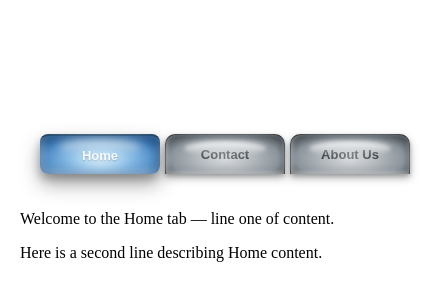
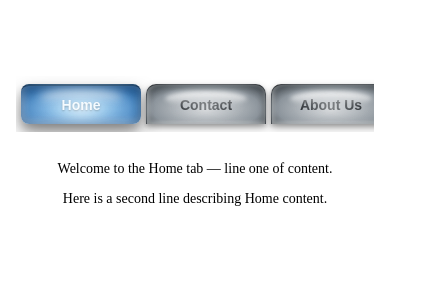
Before and after one commit to Harshil000/ButtonShowcase, a plain HTML site: page index.html in a window 390 px wide. Shown: the part 266-566 px from the top of the page, 430 px wide, since content can reach past the window. Drawn offline with Linux system fonts and the light colour scheme.

Commit message:
responsive updates

```diff
--- a/index.css
+++ b/index.css
@@ -1,4 +1,8 @@
-body {
+* {
+    box-sizing: border-box;
+  }
+
+  body {
     display: flex;
     flex-direction: column;
     justify-content: center;
@@ -11,14 +15,26 @@ body {
     padding: 40px 20px;
   }
 
+  /* Responsive container */
+  .tabs-small-container {
+    width: 100%;
+    max-width: 1200px;
+    margin: 0 auto;
+    padding: 0 15px;
+  }
+
   .tabs-container {
     display: flex;
     gap: 5px;
     padding: 20px;
     align-items: flex-end;
+    flex-wrap: wrap;
+    justify-content: center;
+    width: 100%;
   }
 
   .tab {
+    /* Bootstrap default button size: maintain fixed size for consistency */
     width: 150px;
     height: 50px;
     border: none;
@@ -34,11 +50,13 @@ body {
     border-top: 1px solid rgba(0, 0, 0, 0.4);
     border-left: 1px solid rgba(0, 0, 0, 0.2);
     border-right: 1px solid rgba(0, 0, 0, 0.2);
-    font-size: 15px;
-    font-weight: 700;
+    font-size: 16px;
+    font-weight: 800;
     color: #212529;
     border-radius: 8px;
     overflow: hidden;
+    /* Ensure buttons don't shrink on small screens */
+    flex-shrink: 0;
   }
   .tab::before {
     content: "";
@@ -81,6 +99,7 @@ body {
             backdrop-filter: blur(10px);
     border-top: 2px solid rgba(0, 0, 0, 0.4);
     color: #ffffff;
+    font-weight: 900;
     text-shadow: 0 1px 2px rgba(0, 0, 0, 0.35);
   }
   .tab:hover:not(.active)::before,
@@ -113,9 +132,83 @@ body {
   }
 
   .small-tab {
+    /* Bootstrap small button size: maintain fixed size */
     width: 120px;
     height: 40px;
-    font-size: 13px;
+    font-size: 14px;
     border-radius: 10px 10px 0 0;
     padding: 0 8px;
-  }/*# sourceMappingURL=index.css.map */
+  }
+
+  /* Tab content area */
+  .tab-content {
+    width: 100%;
+    max-width: 800px;
+    padding: 20px;
+    margin: 0 auto;
+    text-align: center;
+  }
+
+  /* Media queries for responsive layout without changing button sizes */
+
+  /* Tablets and medium devices */
+  @media (max-width: 768px) {
+    body {
+      padding: 30px 15px;
+      gap: 30px;
+    }
+
+    .tabs-container {
+      padding: 15px 10px;
+      gap: 8px;
+    }
+
+    .tab-content {
+      padding: 15px;
+    }
+  }
+
+  /* Mobile devices */
+  @media (max-width: 576px) {
+    body {
+      padding: 20px 10px;
+      gap: 20px;
+    }
+
+    .tabs-container {
+      padding: 10px 5px;
+      gap: 6px;
+      /* Allow horizontal scroll if buttons don't fit */
+      overflow-x: auto;
+      -webkit-overflow-scrolling: touch;
+      flex-wrap: nowrap;
+      justify-content: flex-start;
+    }
+
+    .tabs-small-container {
+      padding: 0 10px;
+    }
+
+    .tab-content {
+      padding: 15px 10px;
+      font-size: 14px;
+    }
+  }
+
+  /* Extra small devices */
+  @media (max-width: 400px) {
+    body {
+      padding: 15px 8px;
+    }
+
+    .tabs-container {
+      padding: 8px 5px;
+      gap: 5px;
+    }
+
+    .tabs-small-container {
+      padding: 0 8px;
+    }
+  }
+
+  /*# sourceMappingURL=index.css.map */
```
